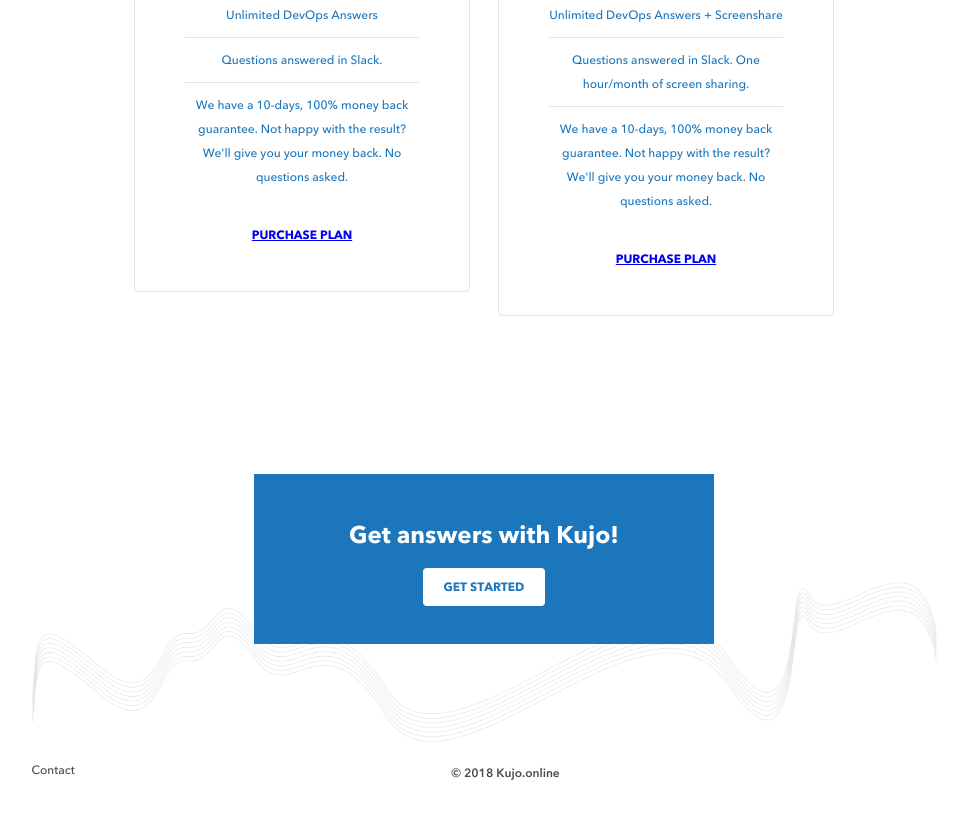
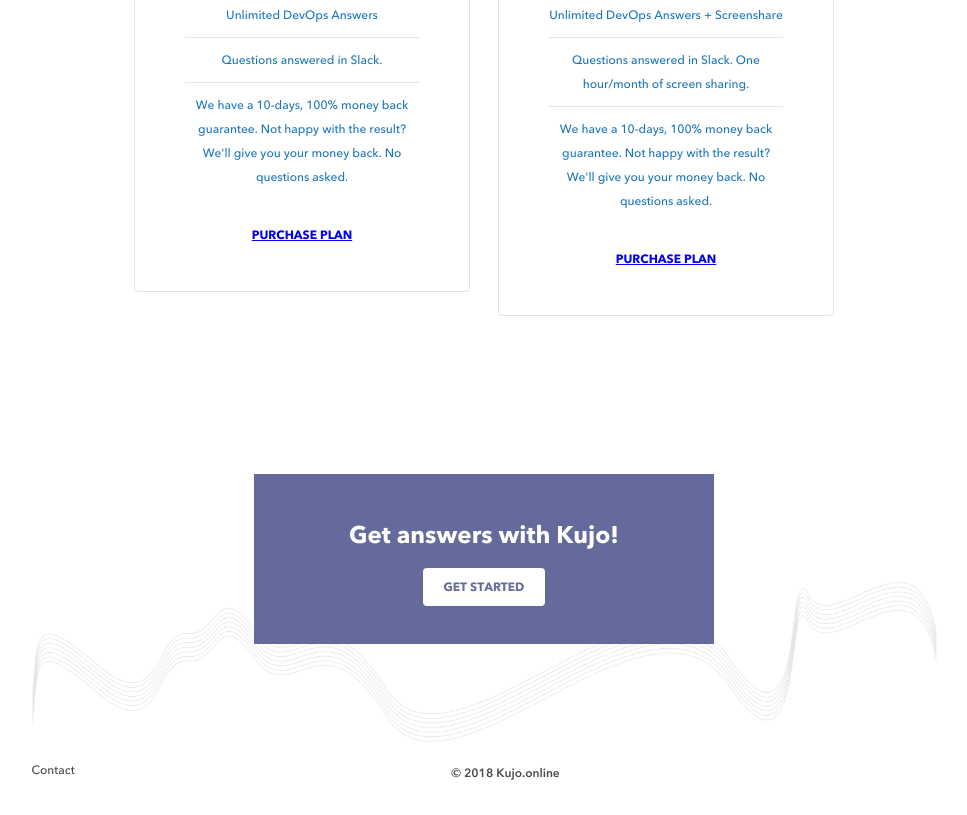
Before and after one commit to noqcks/kujo.online, a plain HTML site: page index.html in a window 1280 px wide. Shown: the part 3135-3950 px from the top of the page, without its empty margins (156-1123 px from the left). Drawn offline with nearby package versions, Linux system fonts and the light colour scheme.

Commit message:
changing text color

```diff
--- a/css/app.css
+++ b/css/app.css
@@ -521,7 +521,7 @@ footer {
 footer .start-new-project {
   padding: 50px 95px;
   display: inline-block;
-  background-color: #1B76BC;
+  background-color: #656A9C;
   position: relative;
   bottom: 70px;
   margin-bottom: 50px;
@@ -554,7 +554,7 @@ footer .start-new-project .blue-strong {
 
 footer .start-new-project .blue-strong a {
   background-color: #fff;
-  color: #1B76BC !important;
+  color: #656A9C !important;
   font-size: 12px;
   font-weight: 700;
 }
```
